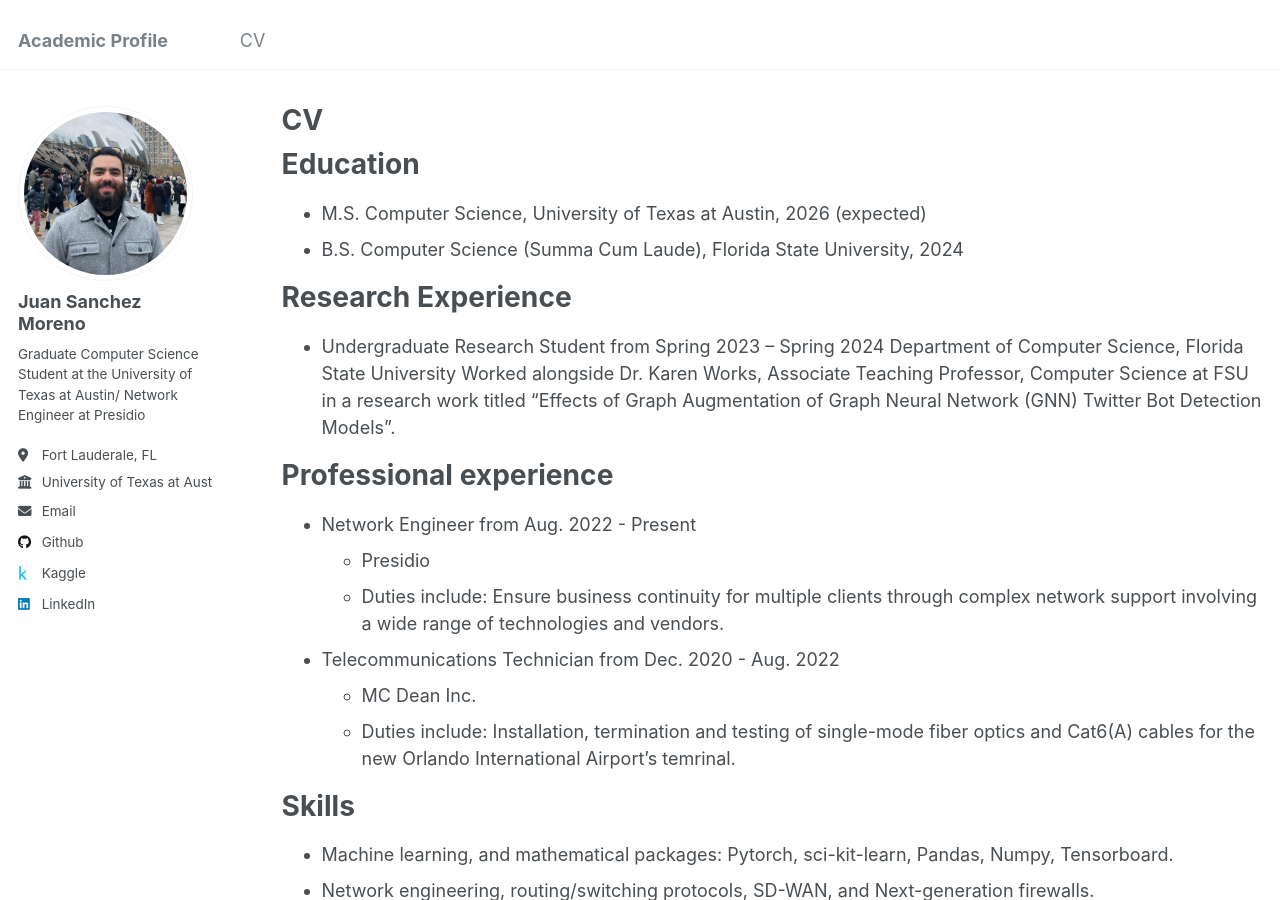
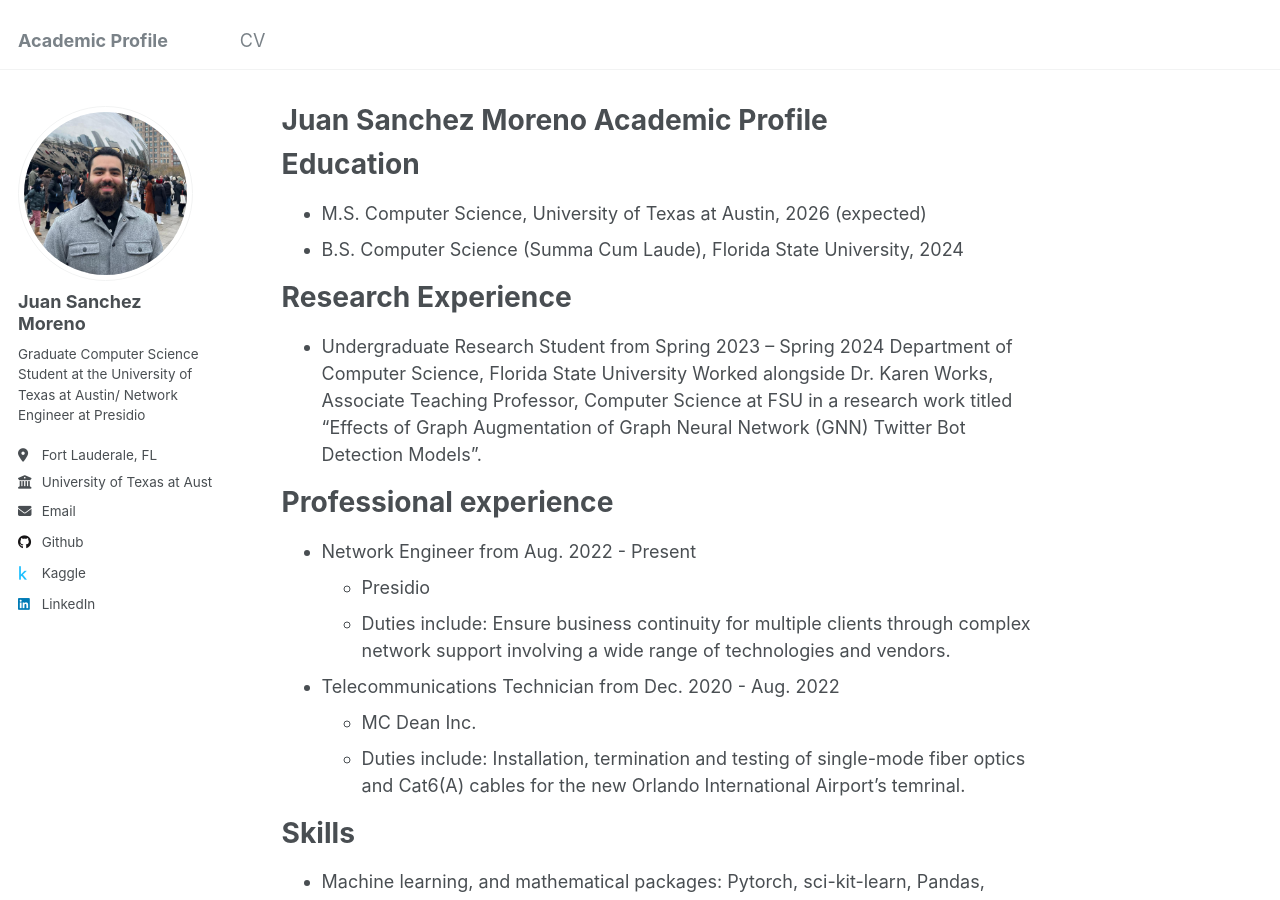
Before and after one commit to Tpothjuan1/Tpothjuan1.github.io, a Jekyll site: the page built from _pages/about.md, in a window 1280 px wide and 900 px high. Built offline with Jekyll 4.4.1, drawn with Linux system fonts in a browser that asks for light colours.

Commit message:
deleted CV page

```diff
--- a/_pages/about.md
+++ b/_pages/about.md
@@ -1,13 +1,12 @@
 ---
-layout: archive
-title: "CV"
-permalink: /cv/
+permalink: /
+title: "Juan Sanchez Moreno Academic Profile"
 author_profile: true
 redirect_from:
-  - /resume
+  - /about/
+  - /about.html
 ---
 
-{% include base_path %}
 
 Education
 ======
```
